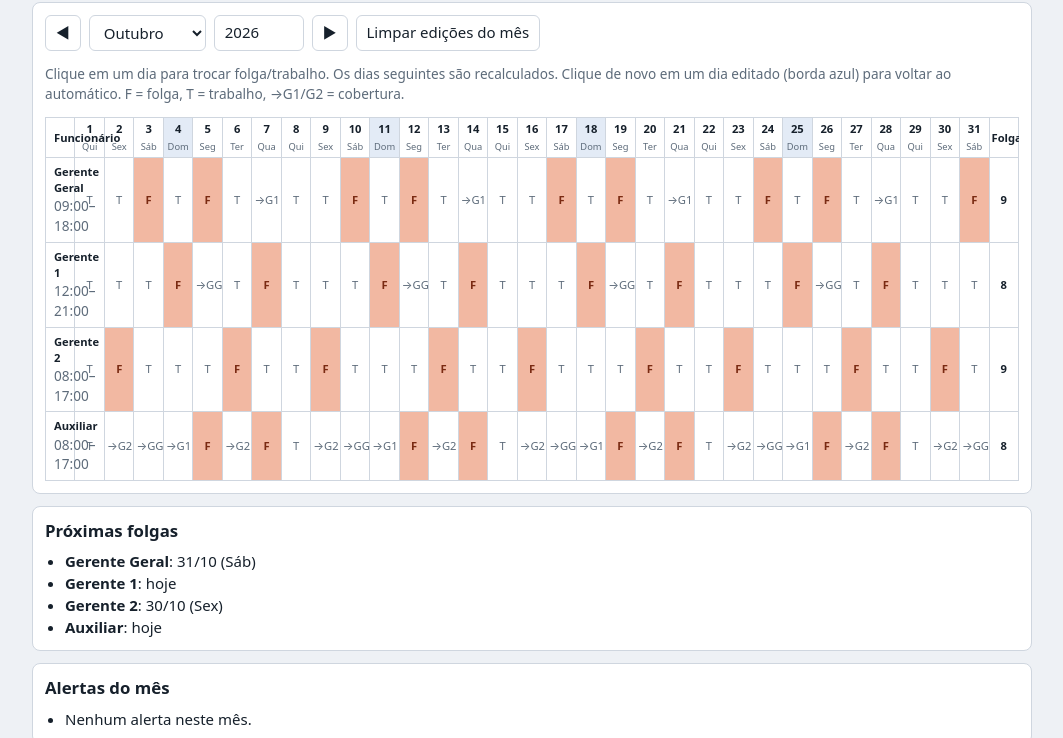
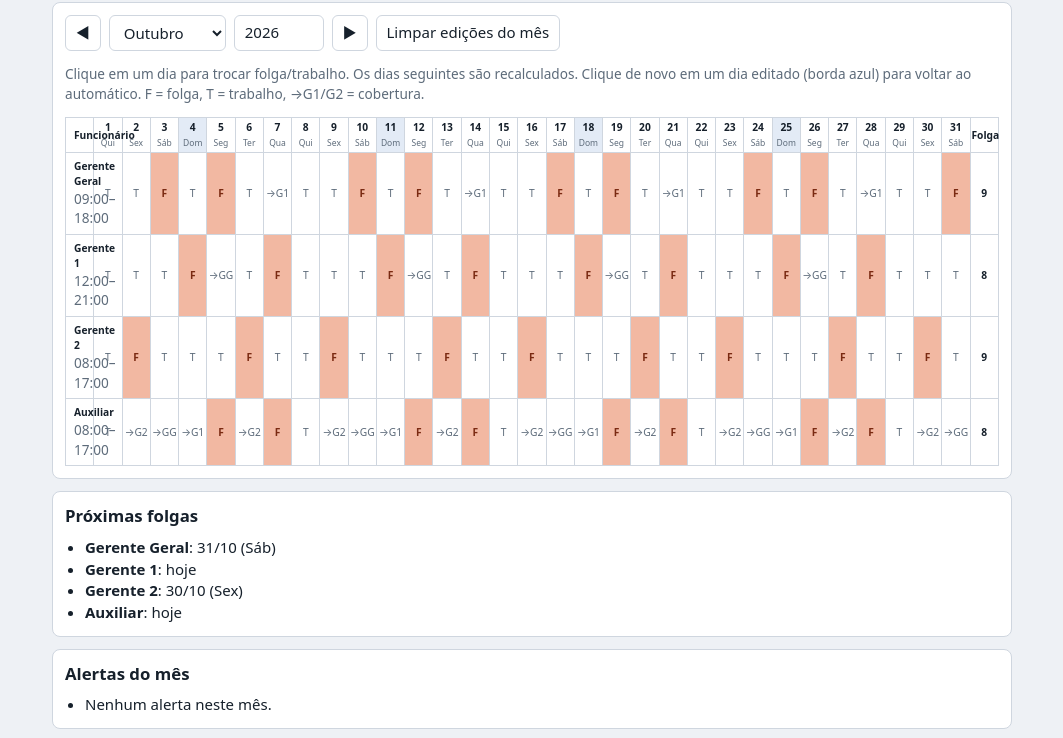
Before and after one commit to LuisArthurDev/escala, a plain HTML site: page index.html in a window 1280 px wide. Shown: the part 61-799 px from the top of the page, without its empty margins (108-1171 px from the left). Drawn offline with Linux system fonts and the light colour scheme.

Commit message:
Fix the compact table layout to keep the schedule readable and preserve click editing without horizontal scrolling.

```diff
--- a/index.html
+++ b/index.html
@@ -9,7 +9,7 @@
 @media(prefers-color-scheme:dark){:root{--bg:#10161d;--fg:#e8edf3;--card:#18212b;--bd:#2f3c4a;--ac:#7fb0ee;--off:#6e3320;--offt:#ffd9cb;--bad:#ff8a80;--mut:#98a6b5;--sun:#202c3a}}
 *{box-sizing:border-box}
 body{margin:0;padding:16px;background:var(--bg);color:var(--fg);font:15px/1.45 system-ui,-apple-system,"Segoe UI",sans-serif}
-main{max-width:1000px;margin:auto}
+main{max-width:960px;margin:auto}
 h1{font-size:1.5rem;margin:0 0 12px}
 h2{font-size:1.05rem;margin:0 0 8px}
 section{background:var(--card);border:1px solid var(--bd);border-radius:8px;padding:12px;margin-bottom:12px}
@@ -19,10 +19,10 @@ button{cursor:pointer}button.pri{background:var(--ac);color:#fff;border-color:va
 :focus-visible{outline:2px solid var(--ac);outline-offset:2px}
 .sc{overflow-x:hidden}
 table{border-collapse:collapse;width:100%;table-layout:fixed}
-th,td{border:1px solid var(--bd);text-align:center;padding:3px 2px;min-width:24px;font-size:.7rem}
+th,td{border:1px solid var(--bd);text-align:center;padding:2px 1px;min-width:18px;max-width:20px;font-size:.64rem}
 th small{color:var(--mut);font-weight:400}
 th.sun{background:var(--sun)}th.bad{color:var(--bad);box-shadow:inset 0 -3px var(--bad)}
-td.nm,th.nm{text-align:left;min-width:120px;padding:6px 8px;position:sticky;left:0;background:var(--card)}
+td.nm,th.nm{text-align:left;min-width:130px;max-width:130px;padding:6px 8px;position:sticky;left:0;background:var(--card)}
 td.c{cursor:pointer;color:var(--mut)}
 td.c:hover{background:var(--sun)}
 td.off{background:var(--off);color:var(--offt);font-weight:700}
```
